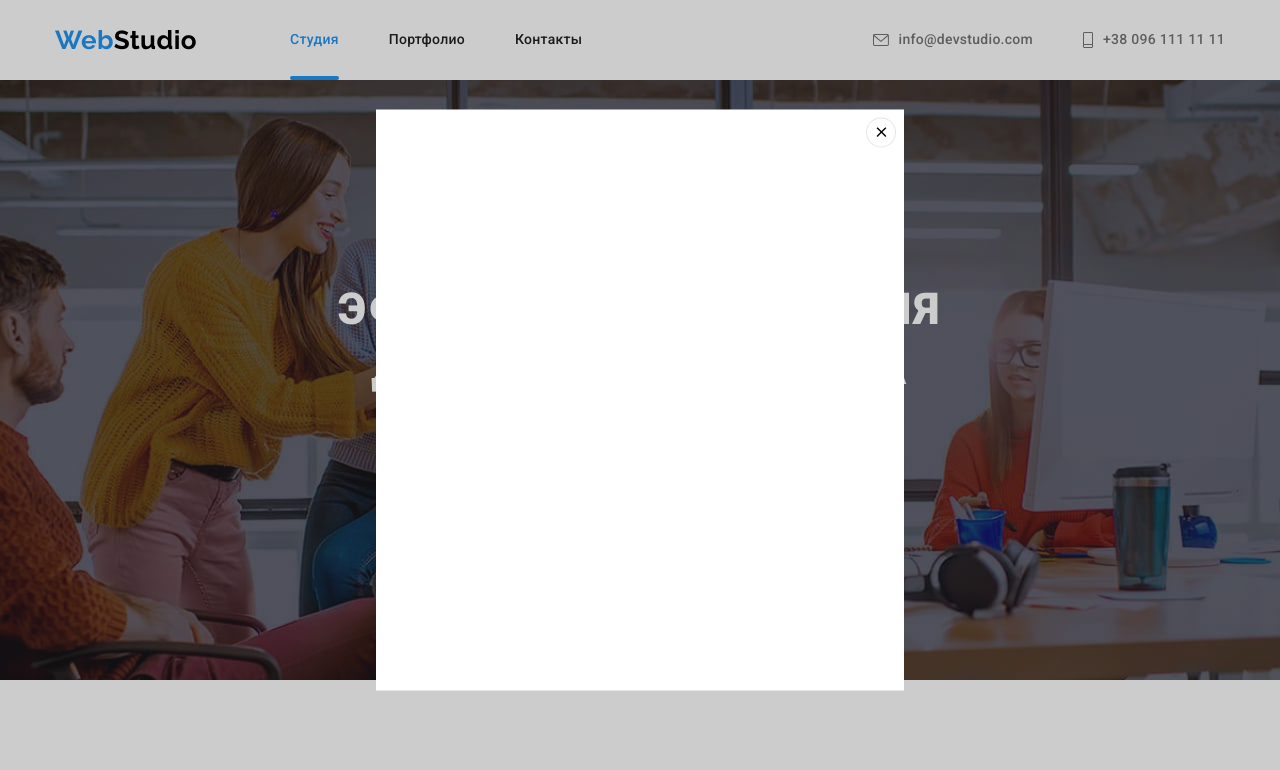
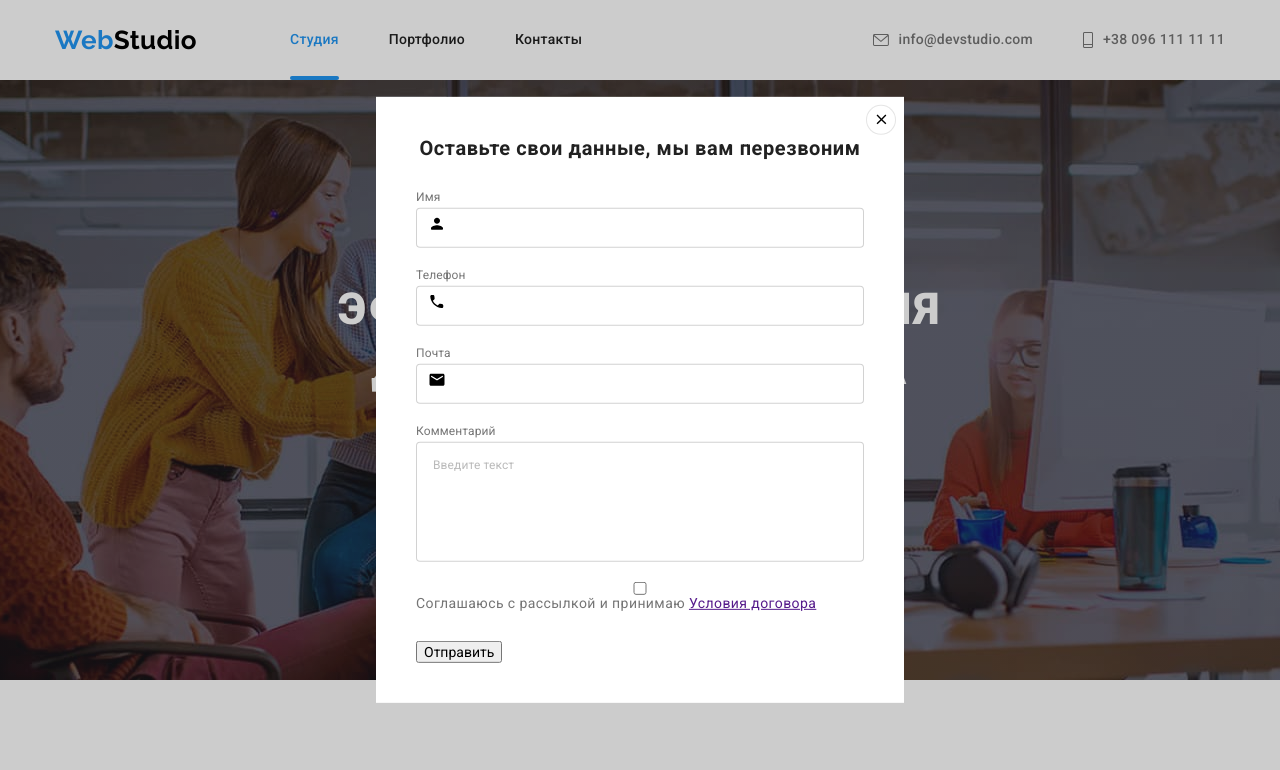
Before and after one commit to Alekhandro24/goit-markup-hw-06, a plain HTML site: page index.html in a window 1280 px wide. Both pictures are taken after a click on the button "Заказать услугу". Shown: the top 770 px of the page. Drawn offline with nearby package versions, Linux system fonts and the light colour scheme.

Commit message:
Добавив

```diff
--- a/index.html
+++ b/index.html
@@ -41,16 +41,6 @@
                 <div class="container">
                     <h1 class="hero-title">Эффективные решения <br /> для вашего бизнеса</h1>
                     <button type="button" class="button" data-modal-open>Заказать услугу</button>
-                    <div class="backdrop is-hidden" data-modal>
-                        <div class="modal">
-                            <button type="button" class="modal-button" data-modal-close>
-                                <svg class="modal-button-icon" width="18" height="18">
-                                    <use href="./images/icons.svg#close-black"></use>
-                                </svg>
-                            </button>
-
-                        </div>
-                    </div>
                 </div>
         </section>
 
@@ -321,6 +311,54 @@
         </div>
     </footer>
 
+    <div class="backdrop is-hidden" data-modal>
+        <div class="modal">
+            <button type="button" class="modal-button" data-modal-close>
+                <svg class="modal-button-icon" width="18" height="18">
+                    <use href="./images/icons.svg#close-black"></use>
+                </svg>
+            </button>
+            <p class="modal-title">Оставьте свои данные, мы вам перезвоним</p>
+            <form class="form">
+                <div class="form-field">
+                    <label for="user-name" class="form-label">Имя</label>
+                    <input type="text" class="modal-input" name="user-name" id="user-name" required>
+                    <svg class="form-icon" width="18" height="18">
+                        <use href="./images/icons.svg#person-black"></use>
+                    </svg>
+                </div>
+
+                <div class="form-field">
+                    <label for="user-tel" class="form-label">Телефон</label>
+                    <input type="tel" class="modal-input" name="user-tel" id="user-tel" required>
+                    <svg class="form-icon" width="18" height="18">
+                        <use href="./images/icons.svg#phone-black"></use>
+                    </svg>
+                </div>
+
+                <div class="form-field">
+                    <label for="user-email" class="form-label">Почта</label>
+                    <input type="email" class="modal-input" name="user-email" id="user-email" required>
+                    <svg class="form-icon" width="18" height="18">
+                        <use href="./images/icons.svg#email-black"></use>
+                    </svg>
+                </div>
+
+                <div class="form-field textarea-field">
+                    <label for="comment" class="form-label">Комментарий</label>
+                    <textarea name="comment" id="comment" cols="30" rows="10" placeholder="Введите текст"></textarea>
+                </div>
+
+                <div class="form-field agreement-field">
+                    <input type="checkbox" name="terms-agreement" id="terms-agreement">
+                    <label for="terms-agreement" class="">Соглашаюсь с рассылкой и принимаю <a href="">Условия договора</a></label>
+                </div>
+
+                <button type="submit">Отправить</button>
+            </form>
+        </div>
+    </div>
+
     <script src="./js/modal.js"></script>
 
 </body>
```
